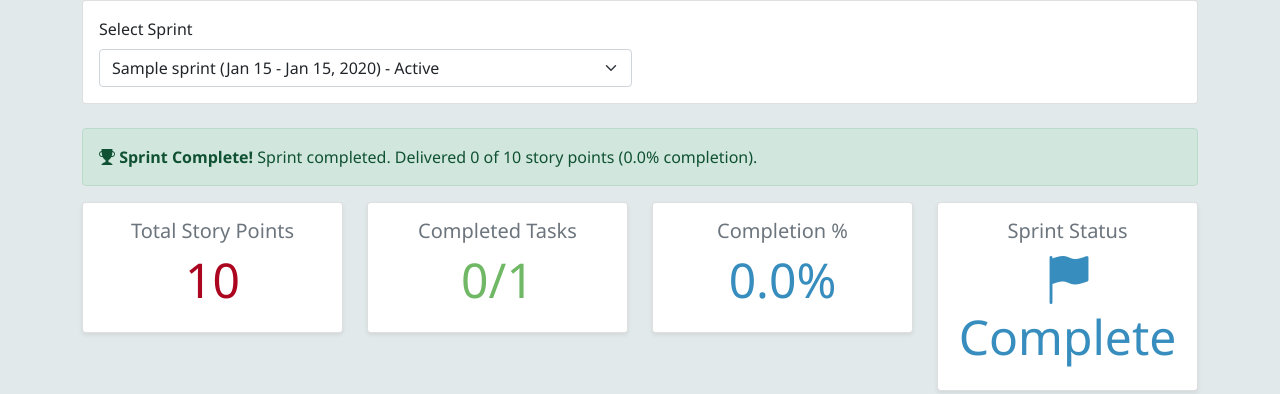
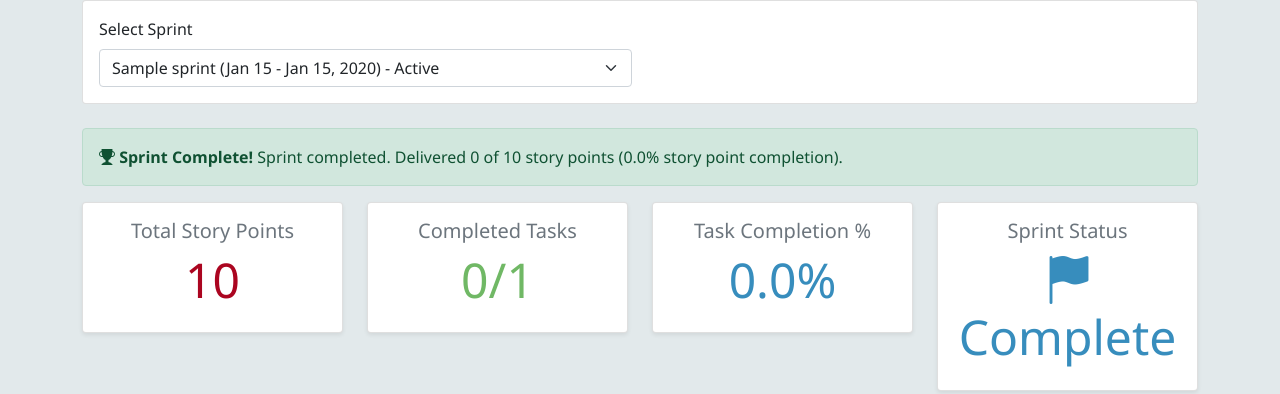
Before and after one commit to David-Coulter/sfwe507site, a Django app: a page that uses 507site/main/templates/main/sprint_burndown.html in a window 1280 px wide. Shown: the part 212-606 px from the top of the page. Run offline with Django 5.2, Linux system fonts and the light colour scheme; a user stored in the database is signed in; tables that the repository leaves empty hold one stand-in row (values such as "Sample post"); some libraries are stand-ins or nearby versions.

Commit message:
Fixing some bugs I found during my demo recording

```diff
--- a/507site/main/templates/main/sprint_burndown.html
+++ b/507site/main/templates/main/sprint_burndown.html
@@ -102,7 +102,7 @@
             <div class="col-md-3">
                 <div class="card text-center shadow-sm">
                     <div class="card-body">
-                        <h5 class="text-muted mb-2">Completion %</h5>
+                        <h5 class="text-muted mb-2">Task Completion %</h5>
                         <h2 class="display-5 text-info">{{ completion_percentage }}%</h2>
                     </div>
                 </div>
--- a/507site/main/views.py
+++ b/507site/main/views.py
@@ -5,7 +5,7 @@ from django.core.mail import EmailMessage
 from django.conf import settings
 from django.contrib import messages
 from django.utils import timezone
-from datetime import timedelta, datetime
+from datetime import time, timedelta, datetime
 from django.http import HttpResponse, JsonResponse
 from django.db.models import Sum, Count, Q
 from django.contrib.auth.models import User
@@ -530,9 +530,11 @@ def complete_sprint(request, sprint_pk):
             old_progress = task.get_sprint_progress_display() if task.sprint_progress else ''
 
             # Only update if not already COMPLETE (avoid overwriting completed_at from testing)
-            if task.status != 'COMPLETE':
-                task.status = 'COMPLETE'
-                task.completed_at = timezone.now()
+            if not task.completed_at:
+            # Cap at sprint end date (task completed at sprint completion)
+                task.completed_at = timezone.make_aware(
+                    datetime.combine(sprint.end_date, time(23, 59, 59))
+                )
 
             task.sprint_progress = None
             task.planned_sprint = sprint
@@ -567,8 +569,7 @@ def complete_sprint(request, sprint_pk):
                 old_status = task.get_status_display()
                 old_progress = task.get_sprint_progress_display() if task.sprint_progress else ''
 
-                task.sprint = sprint
-                task.planned_sprint = sprint
+                task.sprint = target_sprint
                 task.status = 'SPRINT'
                 task.sprint_progress = 'NOT_STARTED'
                 task.save()
@@ -828,7 +829,7 @@ def sprint_burndown(request, sprint_pk):
         else:
             completed_points = total_story_points - final_remaining
             completion_rate = (completed_points / total_story_points * 100) if total_story_points > 0 else 0
-            status_message = f'Sprint completed. Delivered {int(completed_points)} of {total_story_points} story points ({completion_rate:.1f}% completion).'
+            status_message = f'Sprint completed. Delivered {int(completed_points)} of {total_story_points} story points ({completion_rate:.1f}% story point completion).'
 
     else:
         # Sprint is active
@@ -1053,7 +1054,9 @@ def completed_tasks(request):
     sprint_filter = request.GET.get('sprint', '')
 
     if sprint_filter:
-        tasks = tasks.filter(sprint_id=sprint_filter)
+        tasks = tasks.filter(
+            Q(sprint_id=sprint_filter) | Q(planned_sprint_id=sprint_filter)
+        )
 
     # Calculate metrics
     total_tasks = tasks.count()
@@ -1100,10 +1103,15 @@ def sprint_report(request, sprint_pk):
 
     all_tasks = Task.objects.filter(
         Q(sprint=sprint) | Q(planned_sprint=sprint)
-    ).select_related('assigned_to', 'created_by')
+    )
 
-    completed_tasks = all_tasks.filter(status='COMPLETE').order_by('-completed_at')
-    incomplete_tasks = all_tasks.exclude(status='COMPLETE').order_by('priority', 'created_at')
+    completed_tasks = all_tasks.filter(
+        Q(sprint_progress='DONE') | Q(status='COMPLETE')
+    )
+
+    incomplete_tasks = all_tasks.exclude(
+        Q(sprint_progress='DONE') | Q(status='COMPLETE')
+    )
 
     total_story_points = all_tasks.aggregate(Sum('story_points'))['story_points__sum'] or 0
     completed_story_points = completed_tasks.aggregate(Sum('story_points'))['story_points__sum'] or 0
```
